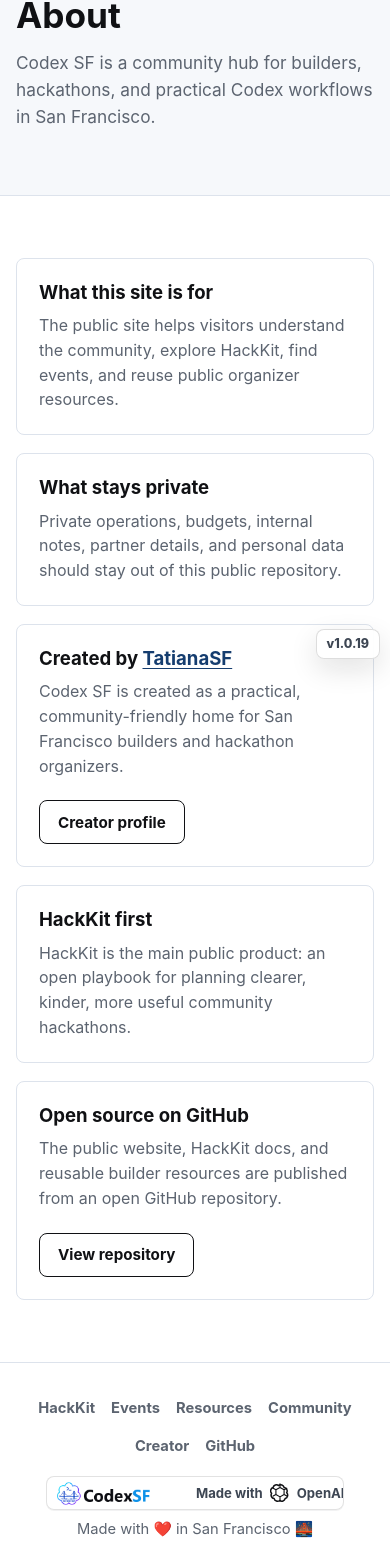
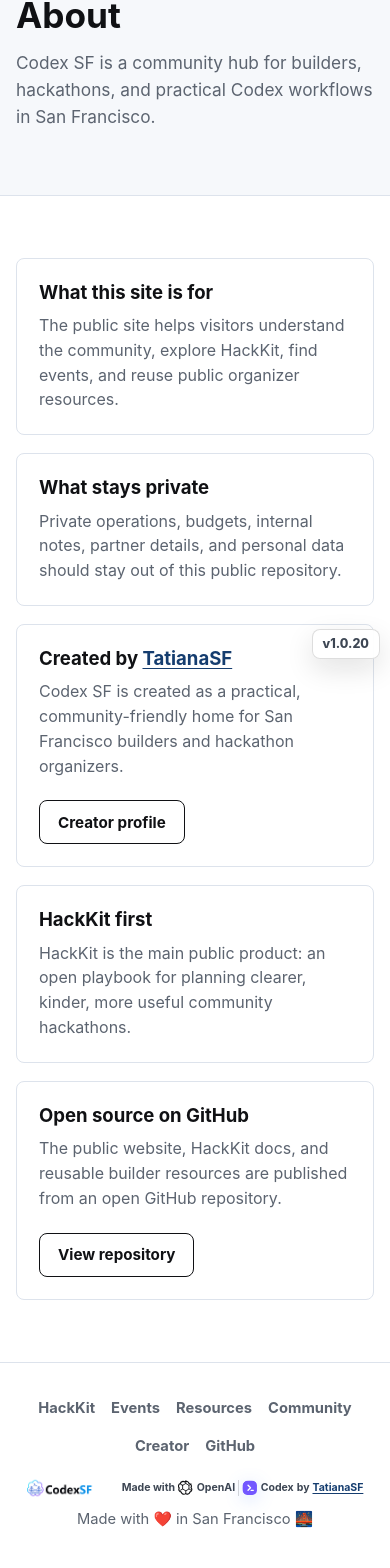
Before and after one commit to TatianaSF/codexsf-site, a Next.js app: page /about in a window 390 px wide. Shown: the part 175-1743 px from the top of the page. Built offline with nearby package versions, Linux system fonts and the light colour scheme; no server answers.

Commit message:
Simplify mobile footer signature

```diff
--- a/app/globals.css
+++ b/app/globals.css
@@ -1000,6 +1000,33 @@
     margin-left: -36px;
   }
 
+  .footer-signature {
+    max-width: 100%;
+    min-height: 24px;
+    gap: 3px;
+    padding: 0;
+    border: 0;
+    background: transparent;
+    box-shadow: none;
+    color: #3d4653;
+    font-size: clamp(0.58rem, 2.7vw, 0.68rem);
+    overflow: visible;
+  }
+
+  .footer-signature .site-signature-logo {
+    width: clamp(74px, 24vw, 92px);
+    height: auto;
+  }
+
+  .footer-signature .signature-icon {
+    width: clamp(13px, 4vw, 16px);
+    height: clamp(13px, 4vw, 16px);
+  }
+
+  .footer-signature .signature-separator {
+    height: 16px;
+  }
+
   .brand-logo {
     width: 132px;
     height: 31px;
--- a/lib/siteVersion.ts
+++ b/lib/siteVersion.ts
@@ -1,6 +1,12 @@
-export const CURRENT_VERSION = "v1.0.19";
+export const CURRENT_VERSION = "v1.0.20";
 
 export const VERSION_LOG = [
+  {
+    version: "v1.0.20",
+    date: "2026-06-28",
+    description:
+      "Simplified the mobile footer signature into a single lightweight line without the framed badge."
+  },
   {
     version: "v1.0.19",
     date: "2026-06-28",
```
